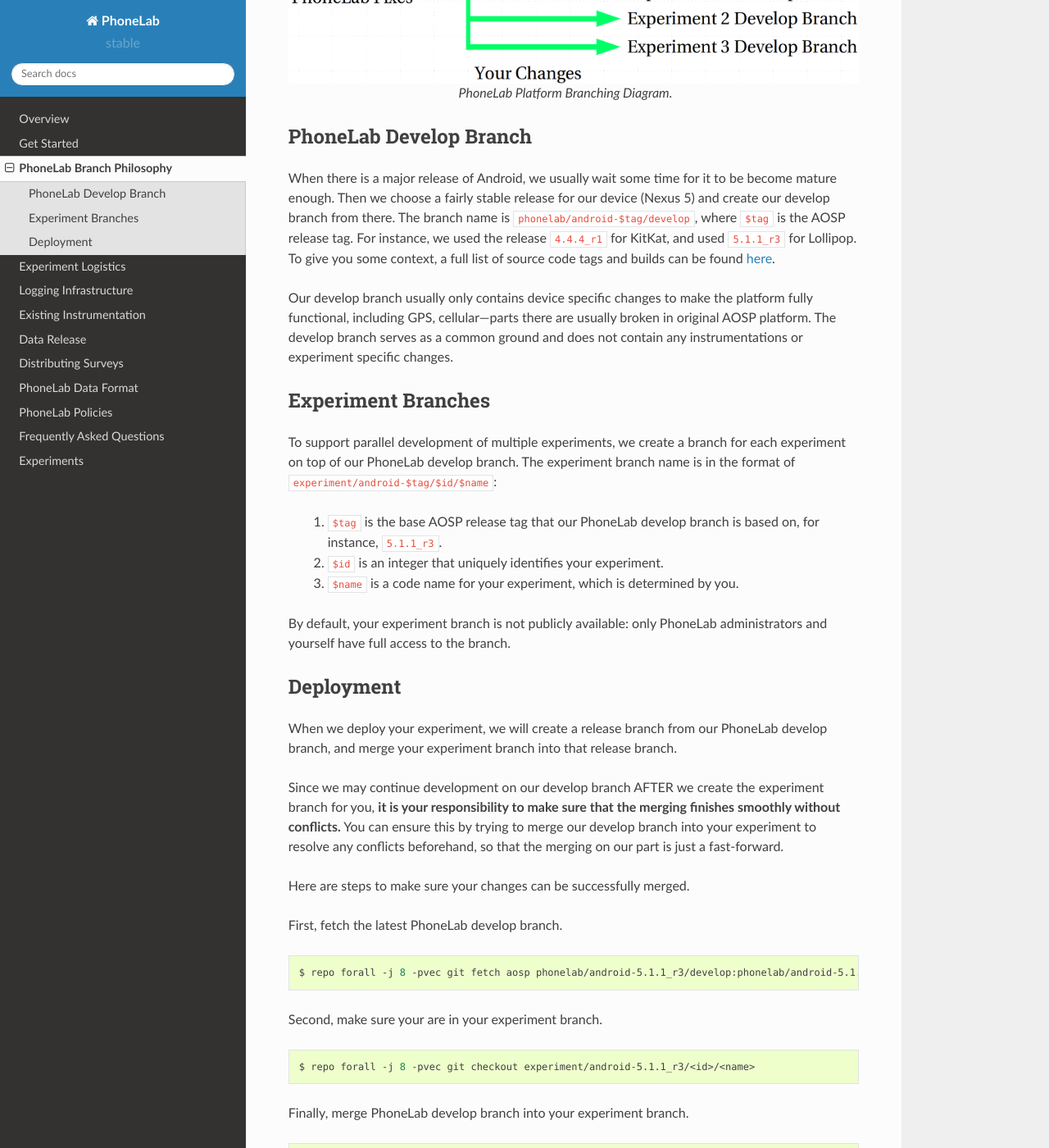
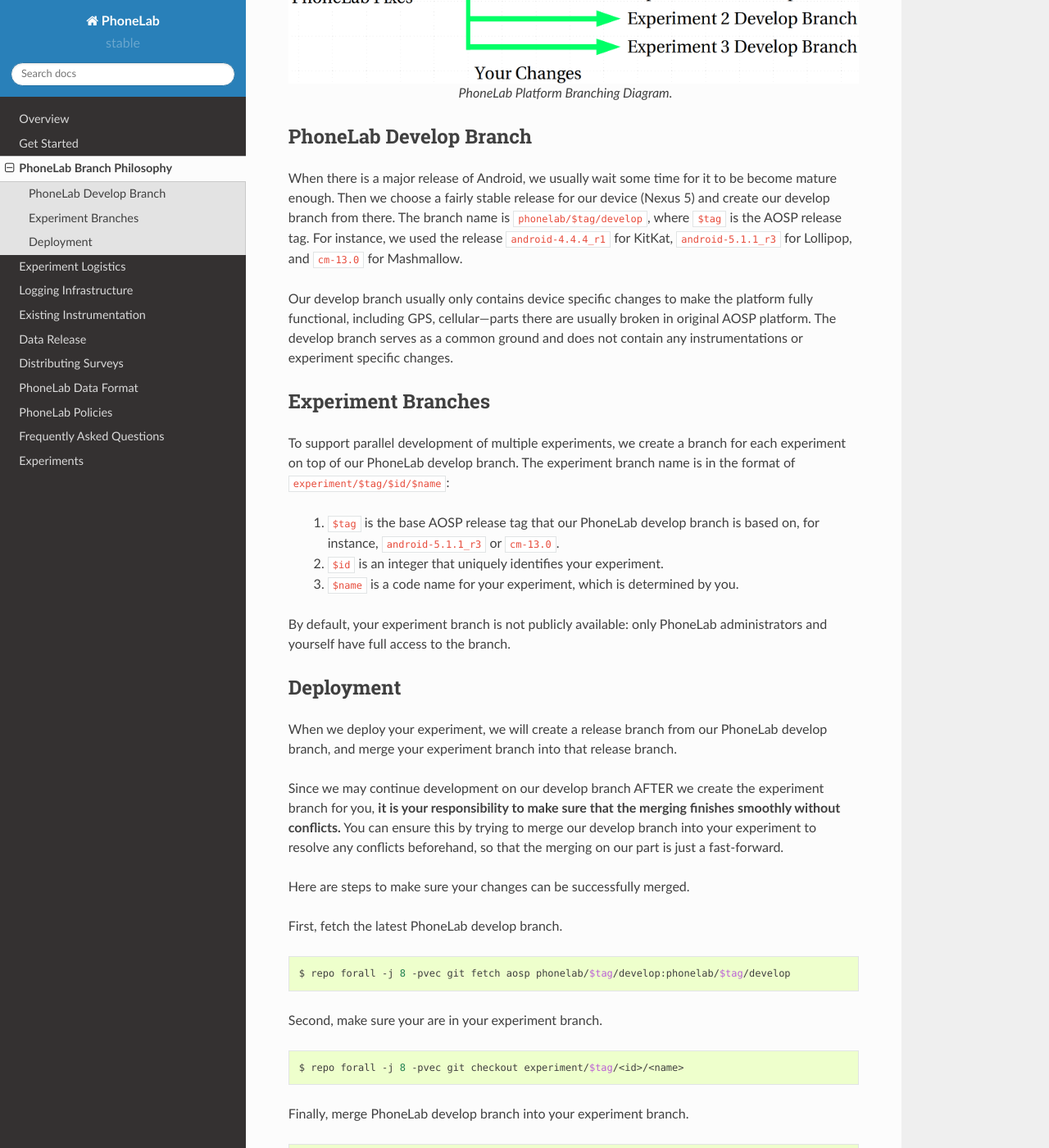
Before and after one commit to blue-systems-group/project.phonelab.doc, a Sphinx documentation site: the page built from source/branch.rst, in a window 1280 px wide and 1400 px high, scrolled down 552 px. Shown: the whole window at 82% size. Built offline with Sphinx 7.4.7 and the Read the Docs theme 2.0.0, drawn with Linux system fonts in a browser that asks for light colours; formulas are drawn with MathJax 3; some of the changed text lies outside the part shown.

Commit message:
shamu branch

```diff
--- a/source/branch.rst
+++ b/source/branch.rst
@@ -25,10 +25,9 @@
 When there is a major release of Android, we usually wait some time for it to be
 become mature enough. Then we choose a fairly stable release for our device
 (Nexus 5) and create our develop branch from there. The branch name is
-``phonelab/android-$tag/develop``, where ``$tag`` is the AOSP release tag.  For
-instance, we used the release ``4.4.4_r1`` for KitKat, and used ``5.1.1_r3`` for
-Lollipop. To give you some context, a full list of source code tags and builds
-can be found `here <https://source.android.com/source/build-numbers.html>`_.
+``phonelab/$tag/develop``, where ``$tag`` is the AOSP release tag.  For
+instance, we used the release ``android-4.4.4_r1`` for KitKat, ``android-5.1.1_r3`` for
+Lollipop, and ``cm-13.0`` for Mashmallow.
 
 Our develop branch usually only contains device specific changes to make the
 platform fully functional, including GPS, cellular---parts there are usually
@@ -41,10 +40,10 @@
 
 To support parallel development of multiple experiments, we create a branch for
 each experiment on top of our PhoneLab develop branch. The experiment branch
-name is in the format of ``experiment/android-$tag/$id/$name``:
+name is in the format of ``experiment/$tag/$id/$name``:
 
  1. ``$tag`` is the base AOSP release tag that our PhoneLab develop branch is
-    based on, for instance, ``5.1.1_r3``.
+    based on, for instance, ``android-5.1.1_r3`` or ``cm-13.0``.
 
  2. ``$id`` is an integer that uniquely identifies your experiment.
 
@@ -74,19 +73,19 @@
 
 .. code-block:: bash
 
-    $ repo forall -j 8 -pvec git fetch aosp phonelab/android-5.1.1_r3/develop:phonelab/android-5.1.1_r3/develop
+    $ repo forall -j 8 -pvec git fetch aosp phonelab/$tag/develop:phonelab/$tag/develop
 
 Second, make sure your are in your experiment branch.
 
 .. code-block:: bash
 
-    $ repo forall -j 8 -pvec git checkout experiment/android-5.1.1_r3/<id>/<name>
+    $ repo forall -j 8 -pvec git checkout experiment/$tag/<id>/<name>
 
 Finally, merge PhoneLab develop branch into your experiment branch.
 
 .. code-block:: bash
 
-    $ repo forall -j 8 -pvec git merge phonelab/android-5.1.1_r3/develop
+    $ repo forall -j 8 -pvec git merge phonelab/$tag/develop
 
 You may need repeat the last step a couple of times to fix possible conflicts.
 
```
